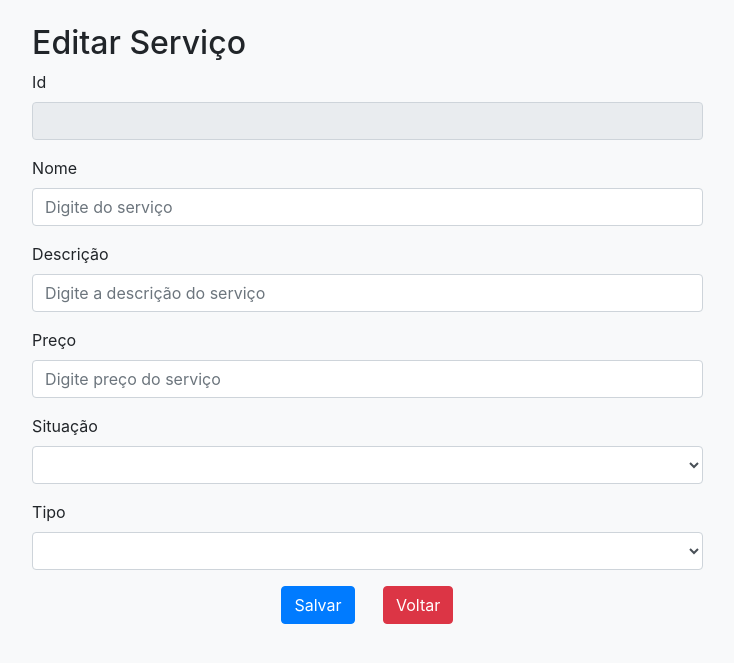
After one commit to juanfelipe2/GarageLink, a Flask app: template app/templates/service/service_edit.html in a window 1280 px wide. The commit adds this page. Shown: the top 663 px of the page, without its empty margins (166-900 px from the left). Run offline with Flask 2, Linux system fonts and the light colour scheme; the template is opened without the code that fills it: values that come from a table or form of the project are taken from there, others are empty; some libraries are stand-ins or nearby versions.

Commit message:
Criada funcionalidade para os serviços

```diff
--- a/app/controllers/__init__.py
+++ b/app/controllers/__init__.py
@@ -7,12 +7,14 @@ from app.controllers.base import base as base_blueprint
 from app.controllers.index import index as index_blueprint
 from app.controllers.client import client as client_blueprint
 from app.controllers.vehicle import vehicle as vehicle_blueprint
+from app.controllers.service import service as service_blueprint
 from app.controllers.functionary import functionary as functionary_blueprint
 
 app.register_blueprint(index_blueprint)
 app.register_blueprint(user_blueprint)
 app.register_blueprint(client_blueprint)
 app.register_blueprint(vehicle_blueprint)
+app.register_blueprint(service_blueprint)
 app.register_blueprint(functionary_blueprint)
 
 app.register_blueprint(base_blueprint)
--- /dev/null
+++ b/app/controllers/service/__init__.py
@@ -0,0 +1,5 @@
+from flask import Blueprint
+
+service = Blueprint("service", __name__)
+
+from . import controllers
--- /dev/null
+++ b/app/controllers/service/controllers.py
@@ -0,0 +1,105 @@
+from flask import render_template, flash, redirect, url_for, request
+from flask_login import current_user
+from wtforms.validators import Optional
+from datetime import datetime
+
+from . import service
+from app import app, db, login_manager
+from app.models.forms import ServiceForm
+from app.models.tables import Servico
+
+@app.route('/cadastro-de-servico', methods=['GET', 'POST'])
+def register_service():
+    # Guarda de rota, apenas usuário autenticado
+    if current_user.is_authenticated:
+        form = ServiceForm()
+
+        if form.is_submitted():
+            # Obtem informações do formulário de registro
+            nome = form.nome.data
+            descricao = form.descricao.data
+            preco = form.preco.data
+            tipo = form.tipo.data.lower()
+            situacao = form.situacao.data.lower()
+
+            # Cria objeto Servico
+            service = Servico(
+                nome=nome,
+                descricao=descricao,
+                preco=preco,
+                tipo=tipo,
+                situacao=situacao
+                )
+
+            # Grava no banco de dados
+            db.session.add(service)
+            db.session.commit()
+
+            # Redireciona para lista de serviços
+            return redirect(url_for('list_service'))
+
+        return render_template('service/service_register.html', form=form)
+
+    return redirect('pagina-inicial')
+
+
+@app.route('/lista-de-servicos', methods=['GET'])
+def list_service():
+    if current_user.is_authenticated:
+        services = Servico.query.filter_by(excluido_servico = False)
+        return render_template('service/service_list.html', services=services)
+    return redirect('pagina-inicial')
+
+
+@app.route('/editar-servico/<string:id_servico>', methods=['GET', 'POST'])
+def edit_service(id_servico):
+    if current_user.is_authenticated:
+        form = ServiceForm()
+
+        if form.is_submitted():
+            # Obtem serviço cadastrado no banco de dados
+            service = Servico.query.filter_by(id_servico=id_servico).first()
+
+            # Informações do formulário
+            nome = form.nome.data
+            descricao = form.descricao.data
+            preco = form.preco.data
+            tipo = form.tipo.data
+            situacao = form.situacao.data
+
+            # Altera informações para alteração no banco de dados
+            service.nome_servico = nome
+            service.descricao_servico = descricao
+            service.preco_servico = preco
+            service.tipo_servico = tipo.lower()
+            service.situacao_servico = situacao.lower()
+
+            # Grava no banco de dados
+            db.session.add(service)
+            db.session.commit()
+
+            return redirect(url_for('list_service'))
+        else:
+            service = Servico.query.filter_by(id_servico=id_servico).first()
+            if service:
+                form.tipo.default = service.tipo_servico.capitalize()
+                form.situacao.default = service.situacao_servico.capitalize()
+                form.process()
+            return render_template(
+                'service/service_edit.html',
+                form=form,
+                service=service
+                )
+
+    return redirect('pagina-inicial')
+
+
+@app.route('/excluir-servico/<string:id_servico>', methods=['GET', 'POST'])
+def delete_service(id_servico):
+    if current_user.is_authenticated:
+        service = Servico.query.filter_by(id_servico=id_servico).first()
+        service.excluido_servico = True
+        db.session.add(service)
+        db.session.commit()
+        return redirect(url_for('list_service'))
+    return redirect('pagina-inicial')
--- a/app/models/forms.py
+++ b/app/models/forms.py
@@ -1,5 +1,5 @@
 from flask_wtf import FlaskForm
-from wtforms import StringField, PasswordField, BooleanField, SelectField, IntegerField
+from wtforms import StringField, PasswordField, BooleanField, SelectField, IntegerField, FloatField
 from wtforms.validators import DataRequired, Optional
 from app.models.tables import Funcionario, Usuario
 from app import db
@@ -12,9 +12,9 @@ class FunctionaryForm(FlaskForm):
     celular = StringField("celular", validators=[DataRequired()])
     endereco = StringField("endereco", validators=[DataRequired()])
     tipo = SelectField(
-        "tipo",
-        validators=[DataRequired()],
-        choices=['', 'Atendente', 'Gerente']
+            "tipo",
+            validators=[DataRequired()],
+            choices=['', 'Atendente', 'Gerente']
         )
 
 
@@ -28,13 +28,13 @@ class UserForm(FlaskForm):
     login = StringField("login", validators=[DataRequired()])
     senha = PasswordField("senha", validators=[DataRequired()])
     tipo = SelectField(
-        "tipo",
-        validators=[DataRequired()],
-        choices=['', 'Atendente', 'Gerente']
+            "tipo",
+            validators=[DataRequired()],
+            choices=['', 'Atendente', 'Gerente']
         )
     situacao = SelectField(
-        "situacao", validators=[DataRequired()],
-        choices=['', 'Ativo','Inativo']
+            "situacao", validators=[DataRequired()],
+            choices=['', 'Ativo','Inativo']
         )
     id_funcionario = SelectField("id_funcionario", validators=[DataRequired()])
 
@@ -49,14 +49,14 @@ class ClientForm(FlaskForm):
     celular = StringField("celular", validators=[Optional()])
     email = StringField("email", validators=[Optional()])
     situacao = SelectField(
-        "situacao",
-        validators=[DataRequired()],
-        choices=['', 'Em dia', 'À pagar']
+            "situacao",
+            validators=[DataRequired()],
+            choices=['', 'Em dia', 'À pagar']
         )
     tipo = SelectField(
-        "tipo",
-        validators=[DataRequired()],
-        choices=['', 'Mensalista', 'Único']
+            "tipo",
+            validators=[DataRequired()],
+            choices=['', 'Mensalista', 'Único']
         )
 
 
@@ -68,3 +68,19 @@ class VehicleForm(FlaskForm):
     cor = StringField("cor", validators=[DataRequired()])
     anoFabricacao = StringField("anoFabricacao", validators=[DataRequired()])
     anoModelo = StringField("anoModelo", validators=[DataRequired()])
+
+class ServiceForm(FlaskForm):
+    id_servico = IntegerField("id_servico", validators=[Optional()])
+    nome = StringField("nome", validators=[DataRequired()])
+    descricao = StringField("descricao", validators=[DataRequired()])
+    preco = FloatField("preco", validators=[DataRequired()])
+    tipo = SelectField(
+            "tipo",
+            validators=[DataRequired()],
+            choices=['', 'Servico', 'Estacionamento']
+        )
+    situacao = situacao = SelectField(
+            "situacao",
+            validators=[DataRequired()],
+            choices=['', 'Ativo', 'Inativo']
+        )
--- a/app/templates/base.html
+++ b/app/templates/base.html
@@ -187,6 +187,38 @@
                                 </div>
                             </div>
                             <!-- Fim card Veículos -->
+
+                            <!-- -------------------------------------------------------------------------- -->
+
+                            <!-- Inicio card Serviços -->
+                            <div class="card-header" id="headingFive">
+                                <h5 class="mb-2">
+                                    <button class="btn btn-link" type="button" data-toggle="collapse" data-target="#collapseFive" aria-expanded="true" aria-controls="collapseFive">
+                                        Serviços
+                                    </button>
+                                </h5>
+                            </div>
+
+                            {% if 'servico' in request.path %}
+                                {% set class = 'collapse show' %}
+                            {% else %}
+                                {% set class = 'collapse' %}
+                            {% endif %}
+
+                            <div id="collapseFive" class="{{ class }}" aria-labelledby="headingFive" data-parent="#accordion">
+                                <div class="card-body p-0">
+                                    <ul class="list-group">
+                                        <li class="list-group-item">
+                                            <button class="btn btn-link" onclick="window.location.href = '/lista-de-servicos'">Lista de Serviços</button>
+                                        </li>
+
+                                        <li class="list-group-item">
+                                            <button class="btn btn-link" onclick="window.location.href = '/cadastro-de-servico'">Cadastro de Serviço</button>
+                                        </li>
+                                    </ul>
+                                </div>
+                            </div>
+                            <!-- Fim card Serviços -->
                         </div>
                     </div>
                 </div>
--- a/app/templates/clients/client_register.html
+++ b/app/templates/clients/client_register.html
@@ -44,7 +44,7 @@
                 </div>
 
                 <div class="form-group">
-                    <label for="situacao">Situção</label>
+                    <label for="situacao">Situação</label>
                     {{ form.situacao(id="situacao", class="form-control") }}
                 </div>
 
--- /dev/null
+++ b/app/templates/service/service_edit.html
@@ -0,0 +1,48 @@
+{% extends 'base.html' %}
+{% block content %}
+
+    <div class="d-flex justify-content-center mt-3 p-sm-2 col-xs-12 col-sm-10">
+        <div class="col-sm-8 col-xs-12">
+            <h2 class="mb-2">Editar Serviço</h2>
+
+            <form method="POST">
+                {{ form.csrf_token }}
+
+                <div class="form-group">
+                    <label for="id_servico">Id</label>
+                    {{ form.id_servico(id="id_servico", class="form-control", value=service.id_servico, disabled=True) }}
+                </div>
+
+                <div class="form-group">
+                    <label for="nome">Nome</label>
+                    {{ form.nome(id="nome", class="form-control", placeholder="Digite do serviço", value=service.nome_servico) }}
+                </div>
+
+                <div class="form-group">
+                    <label for="descricao">Descrição</label>
+                    {{ form.descricao(id="descricao", class="form-control", placeholder="Digite a descrição do serviço", value=service.descricao_servico) }}
+                </div>
+
+                <div class="form-group">
+                    <label for="preco">Preço</label>
+                    {{ form.preco(id="preco", class="form-control", placeholder="Digite preço do serviço", value=service.preco_servico) }}
+                </div>
+
+                <div class="form-group">
+                    <label for="situacao">Situação</label>
+                    {{ form.situacao(id="situacao", class="form-control") }}
+                </div>
+
+                <div class="form-group">
+                    <label for="tipo">Tipo</label>
+                    {{ form.tipo(id="tipo", class="form-control") }}
+                </div>
+
+                <div class="text-center">
+                    <button class="btn btn-primary mr-4" type="submit">Salvar</button>
+                    <a class="btn btn-danger" href="/lista-de-servicos">Voltar</a>
+                </div>
+            </form>
+        </div>
+    </div>
+{% endblock %}
```
Also changed, not shown: app/models/tables.py (+25 -3 lines), app/templates/service/service_list.html (added, +55 -0 lines), app/templates/service/service_register.html (added, +43 -0 lines).
